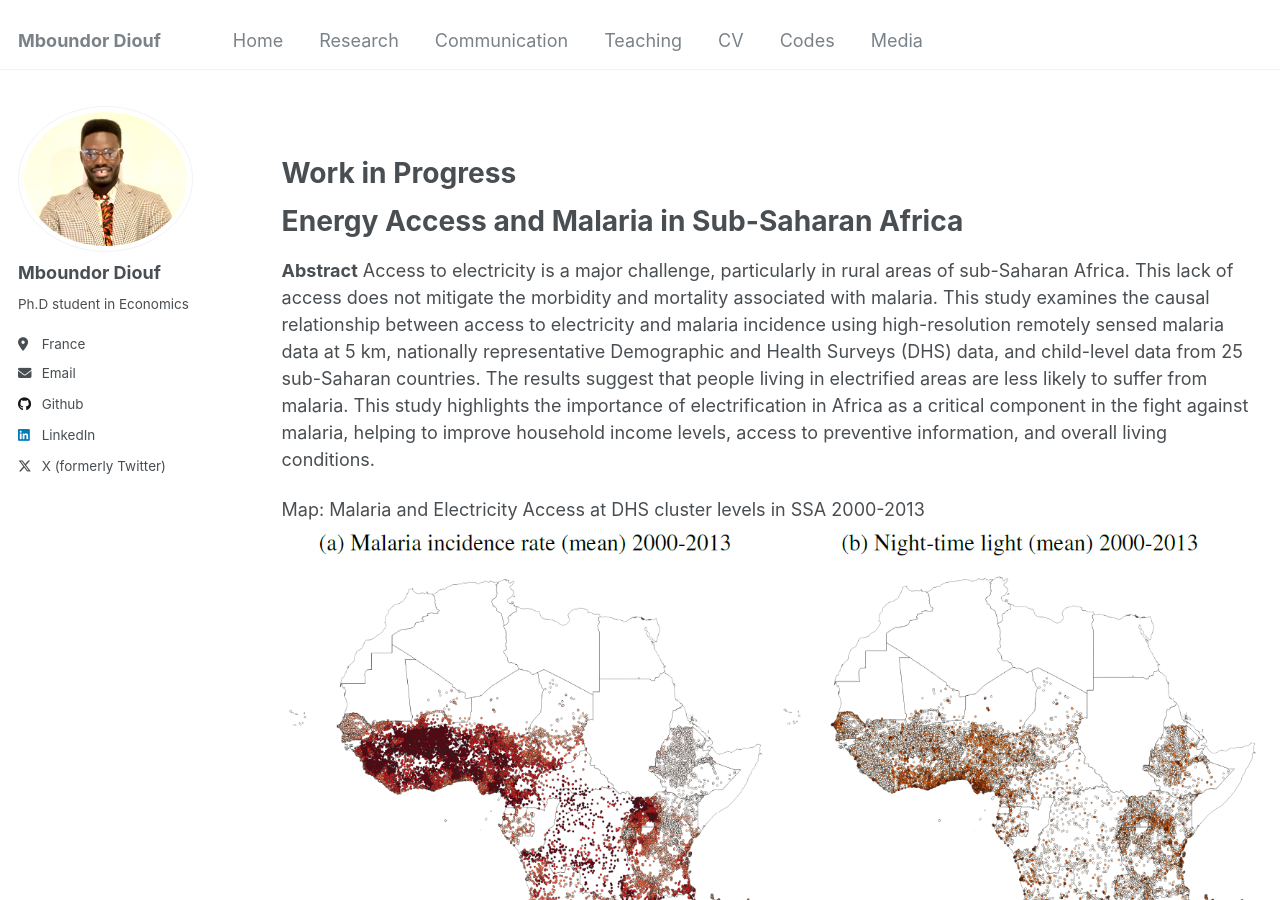
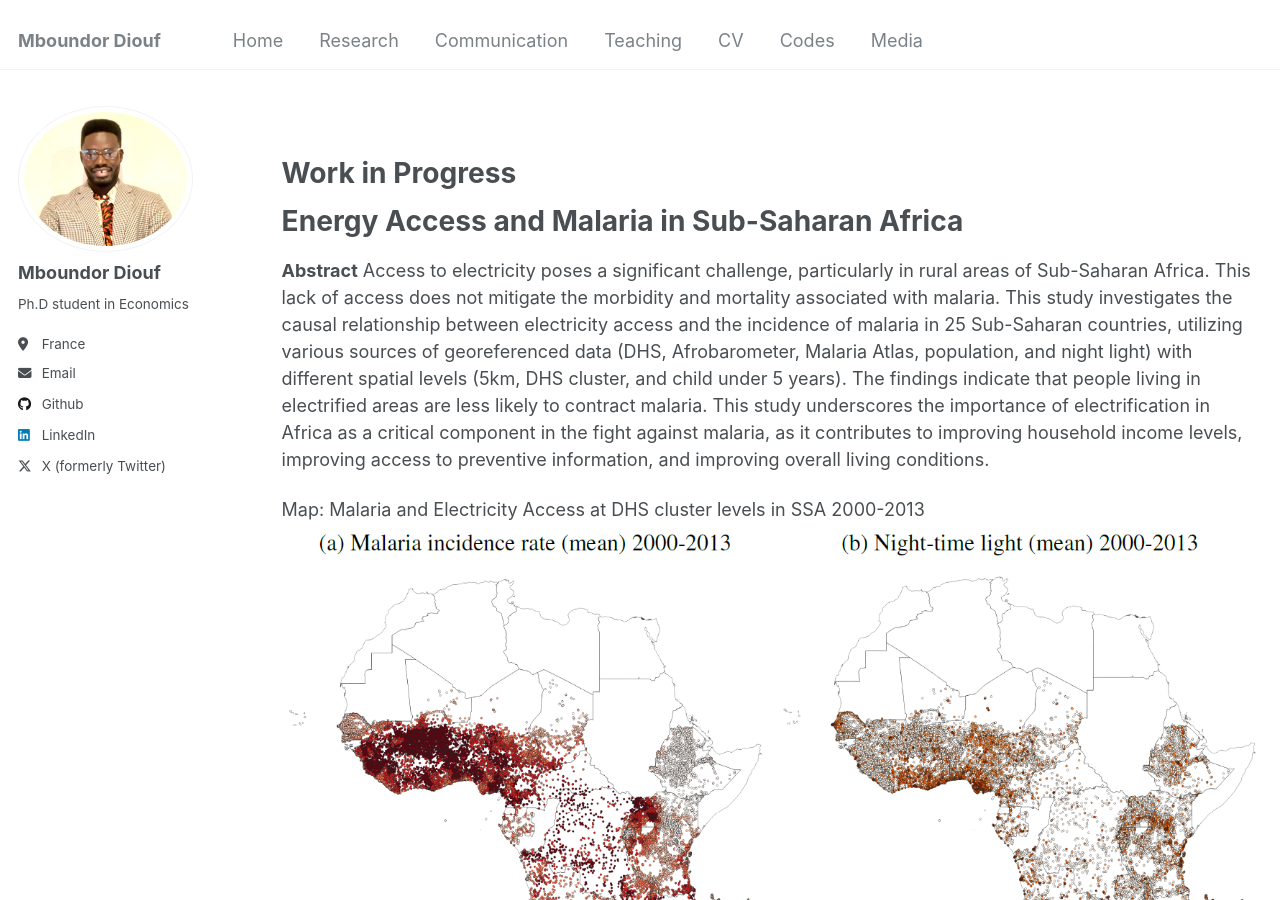
Before and after one commit to mboundordiouf/mboundordiouf.github.io, a Jekyll site: the page built from _pages/publications.md, in a window 1280 px wide and 900 px high, scrolled down 5136 px. Built offline with Jekyll 4.4.1, drawn with Linux system fonts in a browser that asks for light colours.

Commit message:
Update publications.md

```diff
--- a/_pages/publications.md
+++ b/_pages/publications.md
@@ -41,7 +41,7 @@ The global energy transition is crucial but presents social and political challe
 # Energy Access and Malaria in Sub-Saharan Africa
 
 **Abstract**
-Access to electricity is a major challenge, particularly in rural areas of sub-Saharan Africa. This lack of access does not mitigate the morbidity and mortality associated with malaria. This study examines the causal relationship between access to electricity and malaria incidence using high-resolution remotely sensed malaria data at 5 km, nationally representative Demographic and Health Surveys (DHS) data, and child-level data from 25 sub-Saharan countries. The results suggest that people living in electrified areas are less likely to suffer from malaria. This study highlights the importance of electrification in Africa as a critical component in the fight against malaria, helping to improve household income levels, access to preventive information, and overall living conditions.
+Access to electricity poses a significant challenge, particularly in rural areas of Sub-Saharan Africa. This lack of access does not mitigate the morbidity and mortality associated with malaria. This study investigates the causal relationship between electricity access and the incidence of malaria in 25 Sub-Saharan countries, utilizing various sources of georeferenced data (DHS, Afrobarometer, Malaria Atlas, population, and night light) with different spatial levels (5km, DHS cluster, and child under 5 years). The findings indicate that people living in electrified areas are less likely to contract malaria. This study underscores the importance of electrification in Africa as a critical component in the fight against malaria, as it contributes to improving household income levels, improving access to preventive information, and improving overall living conditions.
 
  Map: Malaria and Electricity Access at DHS cluster levels in SSA 2000-2013 <br/><img src='/images/Malaria_Electricity.png'>
 
```
